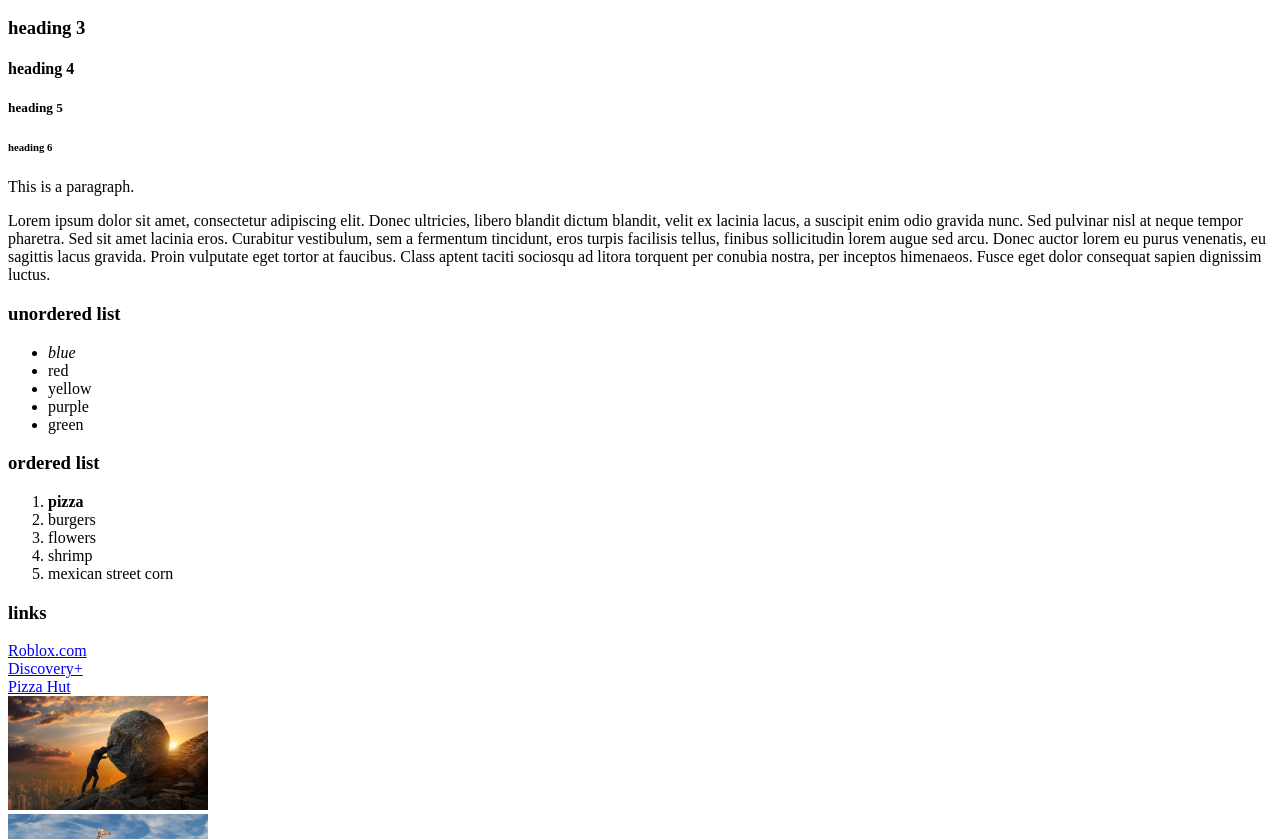
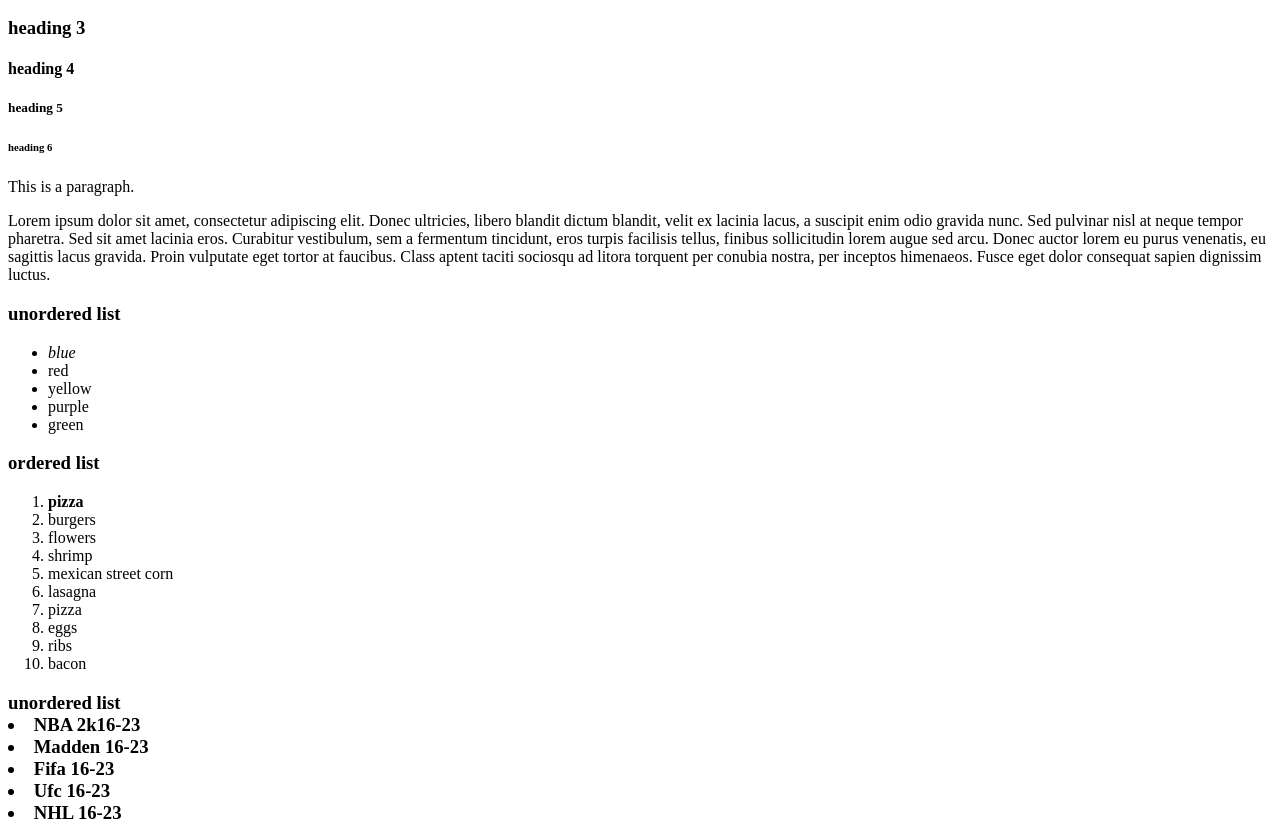
Before and after one commit to KainyWainy/html-intro, a plain HTML site: page index.html in a window 1280 px wide. Shown: the part 110-949 px from the top of the page. Drawn offline with Linux system fonts and the light colour scheme.

Commit message:
Update index.html

```diff
--- a/index.html
+++ b/index.html
@@ -35,8 +35,23 @@
 	<li>flowers</li>
 	<li>shrimp</li>
 	<li>mexican street corn</li>
+        <li>lasagna</li>
+		<li>pizza</li>
+		<li>eggs</li>
+		<li>ribs</li>
+		<li>bacon</li>
 
 	</ol>
+
+	<h3>unordered list</li>
+	</ul>
+	<li> NBA 2k16-23</li>
+	<li>Madden 16-23</li>
+	<li>Fifa 16-23</li>
+	<li>Ufc 16-23</li>
+	<li>NHL 16-23</li>
+
+
 
 
 	<h3>links</h3>
```
